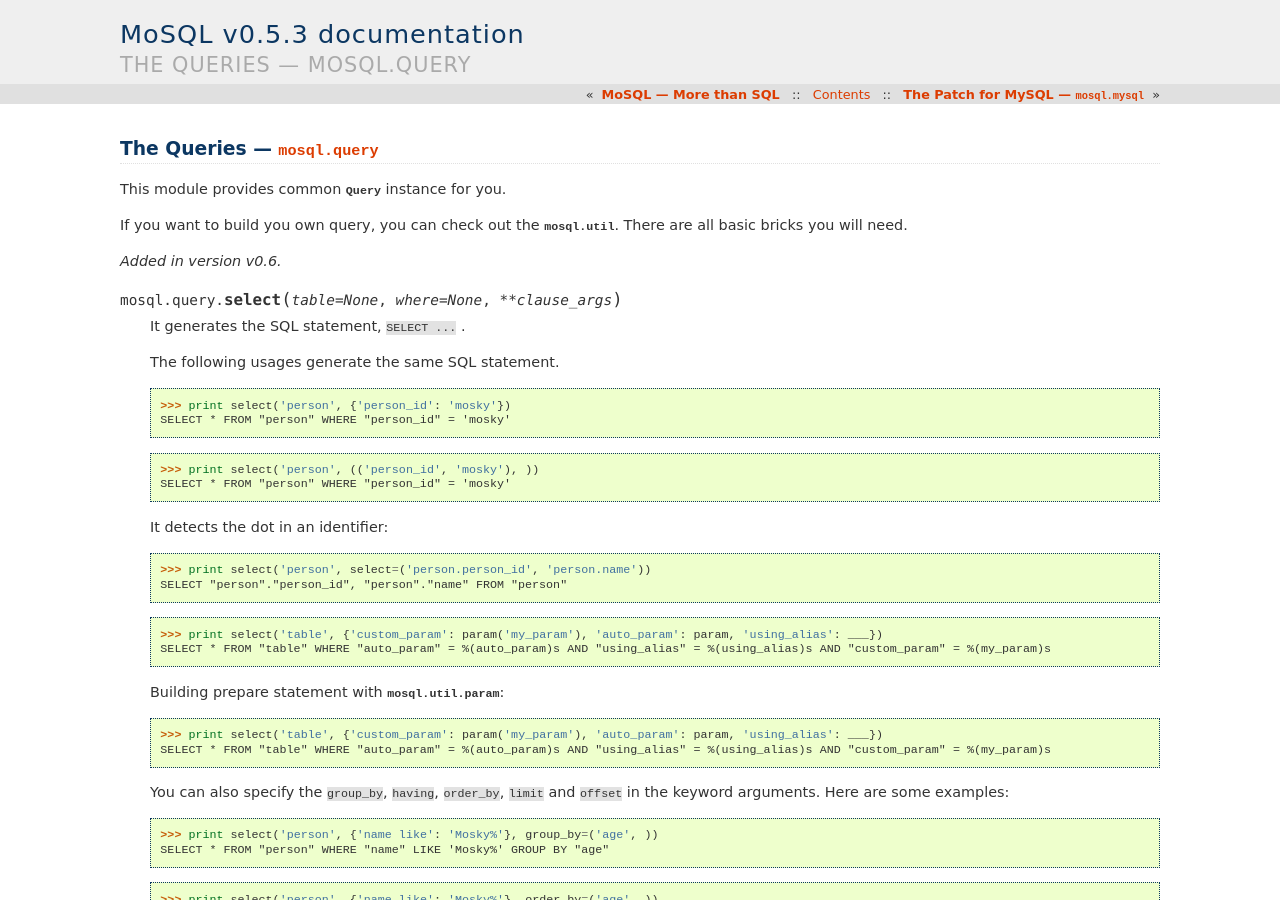
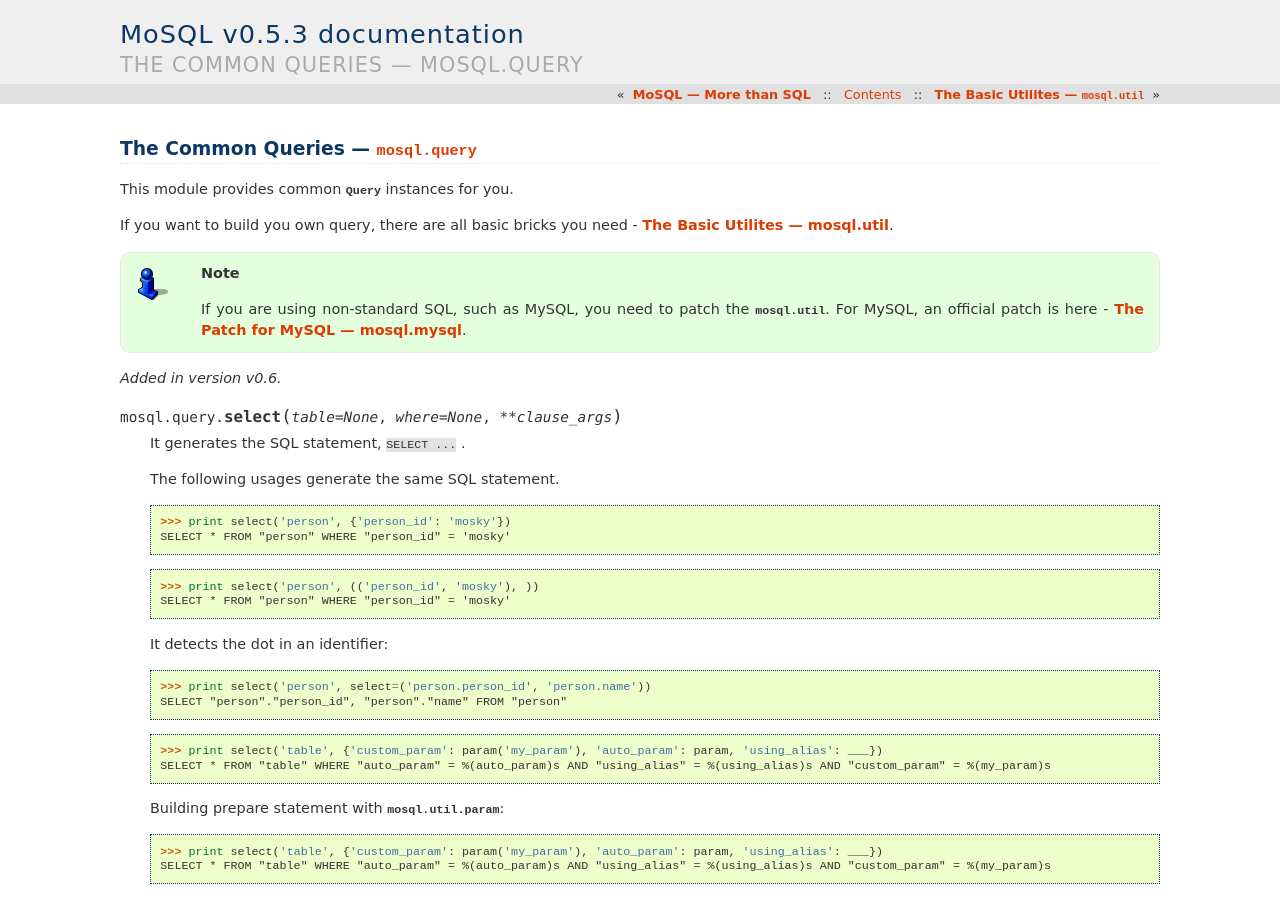
Before and after one commit to moskytw/mosql, a Sphinx documentation site: the page built from docs/query.rst, in a window 1280 px wide and 900 px high. Built offline with Sphinx 7.4.7, drawn with Linux system fonts in a browser that asks for light colours; some of the changed text lies outside the part shown.

Commit message:
much improvement on doc

```diff
--- a/docs/index.rst
+++ b/docs/index.rst
@@ -75,8 +75,8 @@ The Documentions
     :maxdepth: 1
 
     query
-    patch
     util
+    mysql
     deprecated
     changes
 
--- a/docs/query.rst
+++ b/docs/query.rst
@@ -1,10 +1,15 @@
-The Queries --- :mod:`mosql.query`
-===================================
+The Common Queries --- :mod:`mosql.query`
+=========================================
 
-This module provides common :class:`~mosql.util.Query` instance for you.
+This module provides common :class:`~mosql.util.Query` instances for you.
 
-If you want to build you own query, you can check out the :mod:`mosql.util`.
-There are all basic bricks you will need.
+If you want to build you own query, there are all basic bricks you need -
+:doc:`/util`.
+
+.. note::
+
+    If you are using non-standard SQL, such as MySQL, you need to patch the
+    :mod:`mosql.util`. For MySQL, an official patch is here - :doc:`/mysql`.
 
 .. versionadded:: v0.6
 
--- a/docs/util.rst
+++ b/docs/util.rst
@@ -1,5 +1,5 @@
-The Utilites --- :mod:`mosql.util`
-----------------------------------
+The Basic Utilites --- :mod:`mosql.util`
+----------------------------------------
 
 .. testsetup::
 
```
Also changed, not shown: docs/mysql.rst (renamed from docs/patch.rst), 1 other file.
